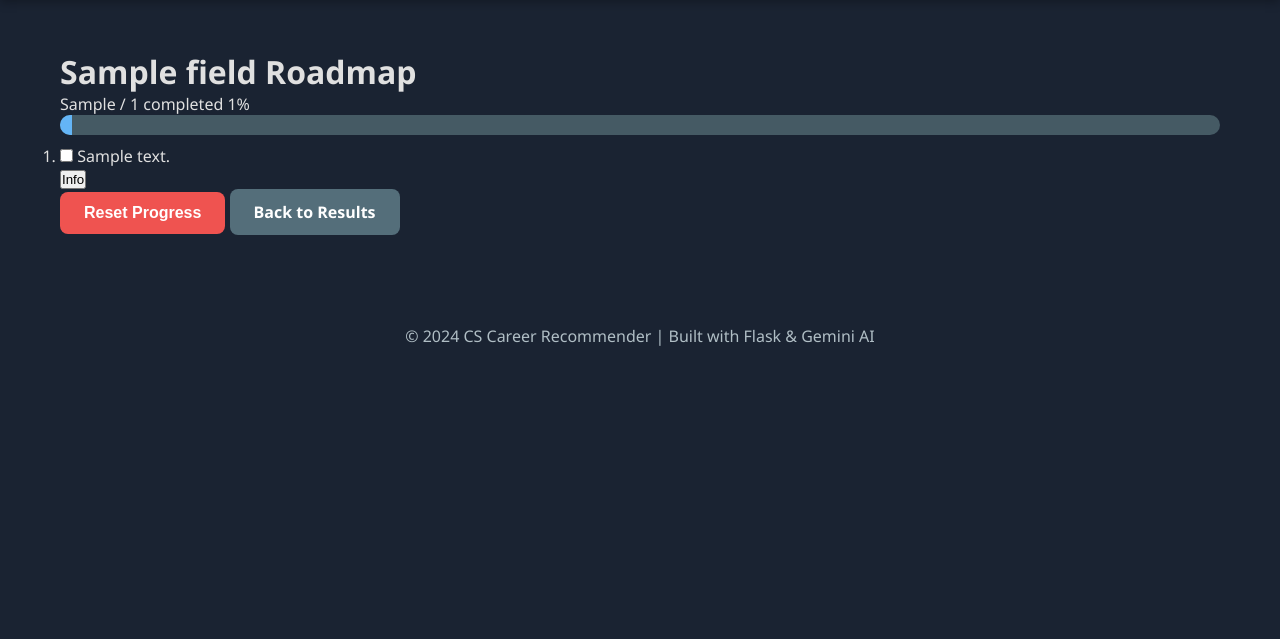
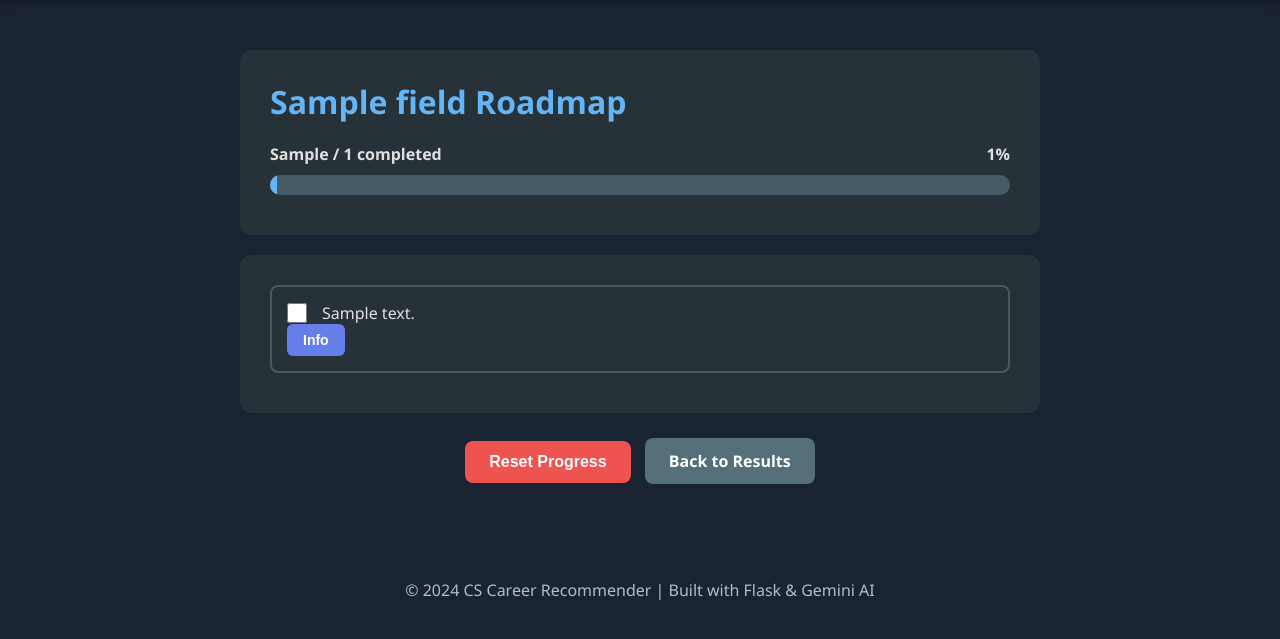
Before and after one commit to omaramin-77/cs-pathfinder, a Flask app: template templates/roadmap.html in a window 1280 px wide. Shown: the part 109-748 px from the top of the page. Run offline with Flask 3, Linux system fonts and the light colour scheme; the template is opened without the code that fills it: most values are stand-ins (such as "Sample title", 1, 10 or a date in 2020).

Commit message:
updating css file fixing syncing issue between roadmap and dev

```diff
--- a/static/styles.css
+++ b/static/styles.css
@@ -398,6 +398,245 @@ body {
     margin: 10px;
 }
 
+/* Results Page */
+.results-container {
+    max-width: 900px;
+    margin: 0 auto;
+}
+
+.results-container h1 {
+    color: #e0e0e0;
+    text-align: center;
+    margin-bottom: 30px;
+}
+
+.results-grid {
+    display: grid;
+    gap: 20px;
+}
+.result-card {
+    background: #263238;
+    padding: 25px;
+    border-radius: 12px;
+    box-shadow: 0 4px 15px rgba(0,0,0,0.3);
+}
+
+.result-header {
+    display: flex;
+    justify-content: space-between;
+    align-items: center;
+    margin-bottom: 20px;
+}
+
+.result-header h3 {
+    color: #64b5f6;
+    font-size: 24px;
+}
+
+.result-date {
+    color: #90a4ae;
+    font-size: 14px;
+}
+
+.result-actions {
+    display: flex;
+    gap: 10px;
+}
+
+.empty-state {
+    background: #263238;
+    padding: 60px;
+    border-radius: 12px;
+    text-align: center;
+}
+
+.empty-state p {
+    font-size: 18px;
+    color: #b0bec5;
+    margin-bottom: 20px;
+}
+
+.back-link {
+    text-align: center;
+    margin-top: 30px;
+}
+
+.back-link a {
+    color: #64b5f6;
+    text-decoration: none;
+    font-size: 16px;
+}
+
+/* Roadmap Page */
+.roadmap-container {
+    max-width: 800px;
+    margin: 0 auto;
+}
+
+.roadmap-header {
+    background: #263238;
+    padding: 30px;
+    border-radius: 12px;
+    margin-bottom: 20px;
+}
+
+.roadmap-header h1 {
+    color: #64b5f6;
+    margin-bottom: 20px;
+}
+
+.progress-section {
+    margin-top: 20px;
+}
+
+.progress-stats {
+    display: flex;
+    justify-content: space-between;
+    margin-bottom: 10px;
+    font-weight: 600;
+    color: #e0e0e0;
+}
+
+.roadmap-steps {
+    background: #263238;
+    padding: 30px;
+    border-radius: 12px;
+    margin-bottom: 20px;
+}
+
+.steps-list {
+    list-style: none;
+    counter-reset: step-counter;
+}
+
+.step-item {
+    padding: 15px;
+    margin-bottom: 10px;
+    border: 2px solid #455a64;
+    border-radius: 8px;
+}
+
+.step-item.completed {
+    background: #1b5e20;
+    border-color: #4caf50;
+}
+
+.step-form {
+    margin: 0;
+}
+
+.step-checkbox {
+    display: flex;
+    align-items: center;
+    cursor: pointer;
+}
+
+.step-checkbox input[type="checkbox"] {
+    width: 20px;
+    height: 20px;
+    margin-right: 15px;
+    cursor: pointer;
+}
+
+.step-text {
+    font-size: 16px;
+    color: #e0e0e0;
+    flex: 1;
+}
+
+.step-content {
+    display: flex;
+    justify-content: space-between;
+    align-items: center;
+    gap: 15px;
+}
+
+.step-form {
+    flex: 1;
+}
+
+.step-info-btn {
+    background: #667eea;
+    color: white;
+    border: none;
+    padding: 8px 16px;
+    border-radius: 6px;
+    cursor: pointer;
+    font-size: 14px;
+    font-weight: 600;
+    white-space: nowrap;
+}
+
+.step-info-btn:hover {
+    background: #5568d3;
+}
+
+.step-info-panel {
+    margin-top: 15px;
+    padding: 20px;
+    background: #37474f;
+    border-left: 4px solid #64b5f6;
+    border-radius: 8px;
+}
+
+.step-description {
+    margin-bottom: 15px;
+}
+
+.step-description h4 {
+    color: #64b5f6;
+    margin-bottom: 8px;
+    font-size: 16px;
+}
+
+.step-description p {
+    color: #b0bec5;
+    line-height: 1.6;
+    font-size: 15px;
+}
+
+.step-course {
+    text-align: center;
+}
+
+.course-link {
+    display: inline-block;
+    background: #64b5f6;
+    color: #1a2332;
+    padding: 12px 24px;
+    border-radius: 8px;
+    text-decoration: none;
+    font-weight: 600;
+}
+
+.course-link:hover {
+    background: #42a5f5;
+}
+
+.no-details {
+    color: #90a4ae;
+    font-style: italic;
+    text-align: center;
+}
+
+.step-item {
+    position: relative;
+}
+
+.step-form {
+    display: flex;
+    align-items: center;
+}
+
+.roadmap-actions {
+    text-align: center;
+}
+
+.roadmap-actions .btn {
+    margin: 5px;
+}
+
+
 /* Footer */
 footer {
     text-align: center;
```
